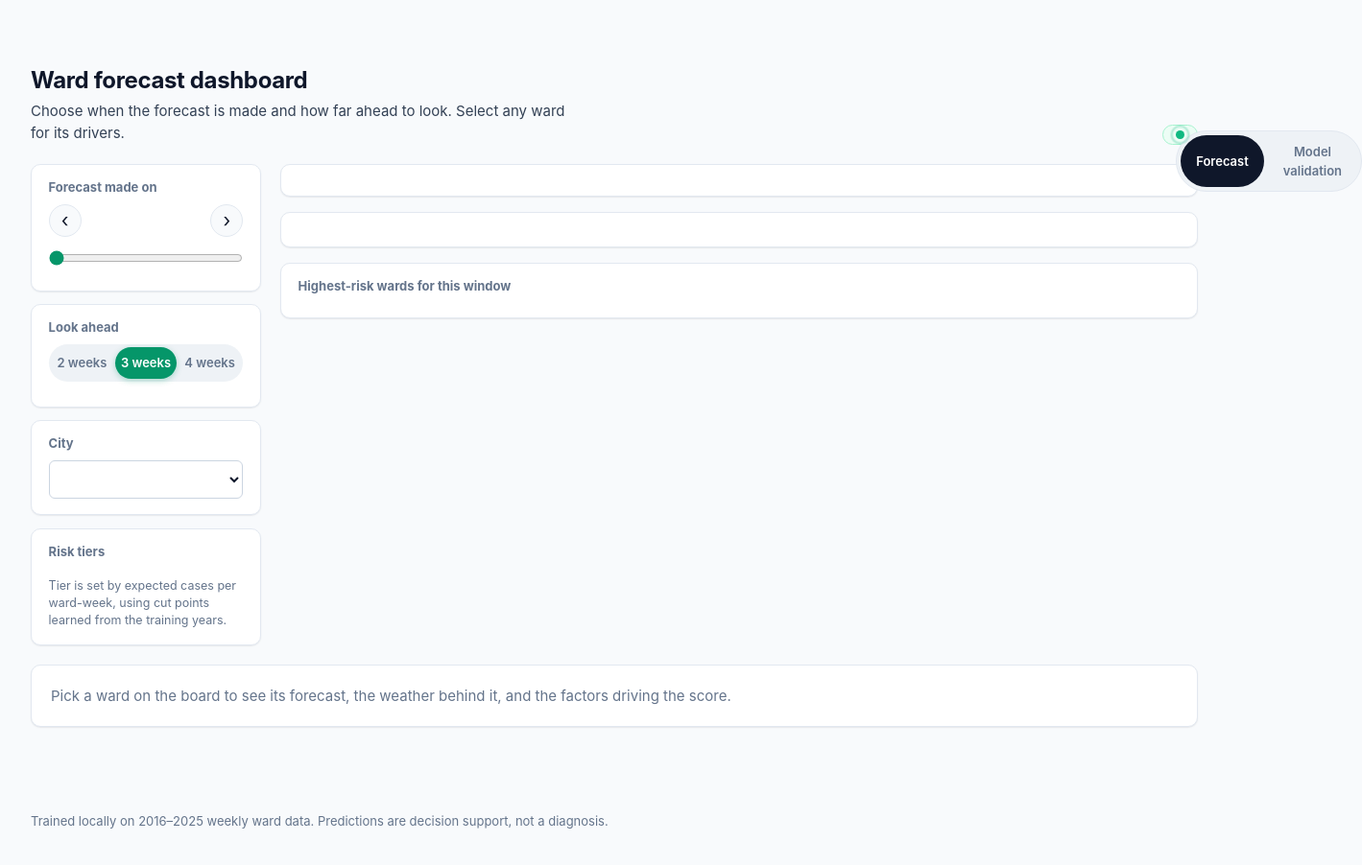
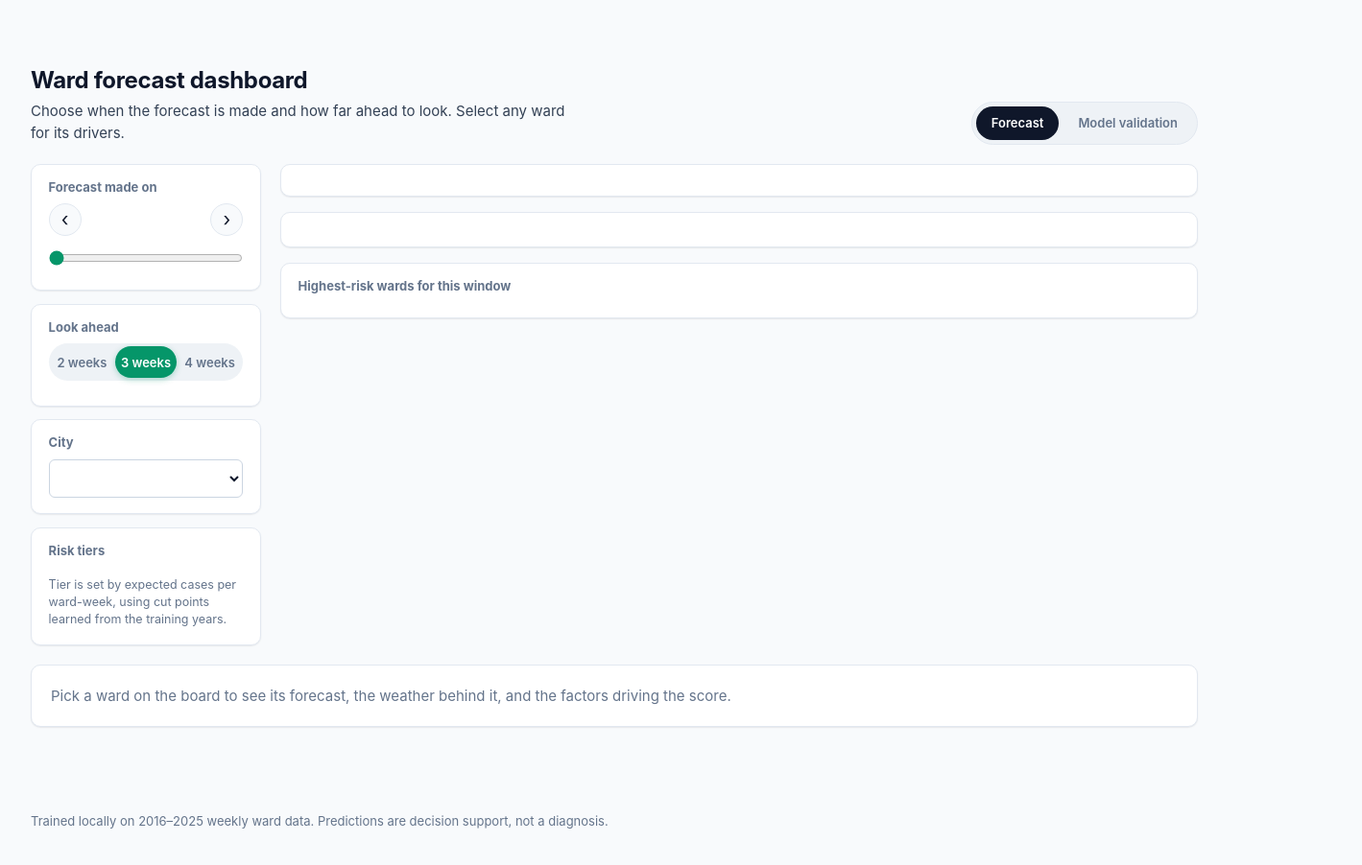
Before and after one commit to Kinrei-R/Hackathon, a plain HTML site: page static/index.html in a window 1280 px wide. Shown: the part 1400-2302 px from the top of the page at 96% size, 1419 px wide, since content can reach past the window. Drawn offline with Linux system fonts and the light colour scheme; files that its build step writes are made by us from their sources; no server answers; files whose address does not match are found by name.

Commit message:
fixed model status

```diff
--- a/static/index.html
+++ b/static/index.html
@@ -100,7 +100,7 @@
         <p class="dash-head__sub">Choose when the forecast is made and how far ahead to look. Select any ward for its drivers.</p>
       </div>
       <div class="dash-head__side">
-        <span class="status"><span class="pulse-dot" aria-hidden="true">
+
         <nav class="tabs" role="tablist" aria-label="Views">
           <button type="button" role="tab" id="tab-forecast" aria-selected="true" data-view="forecast">Forecast</button>
           <button type="button" role="tab" id="tab-validation" aria-selected="false" data-view="validation">Model validation</button>
```
